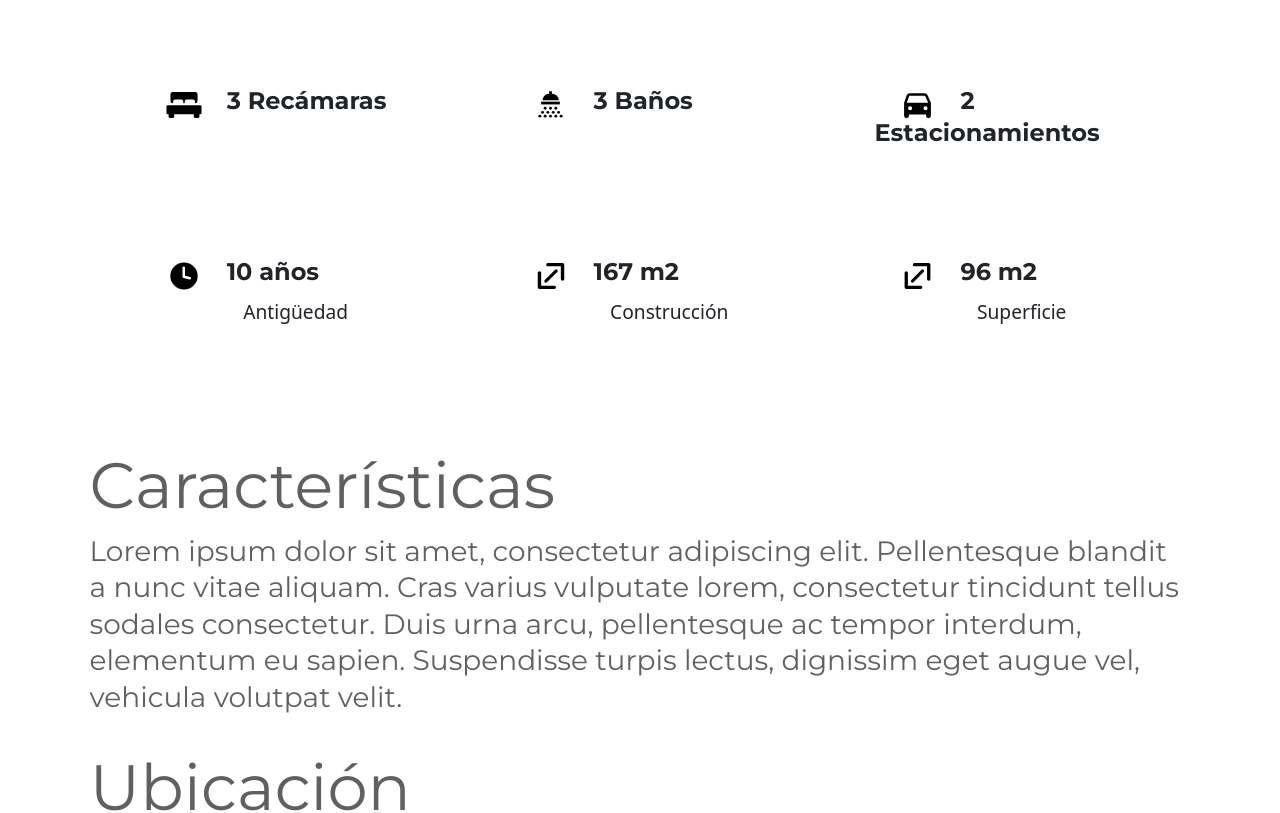
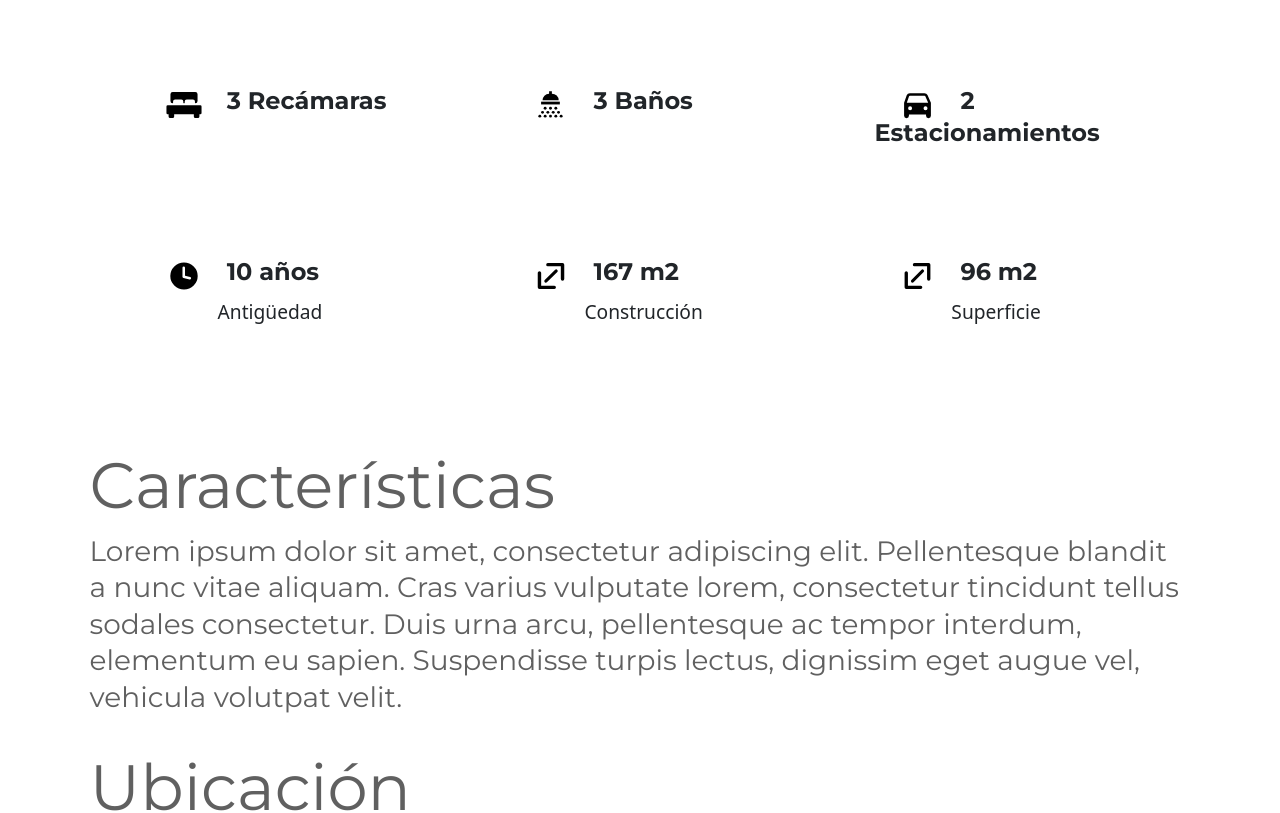
Before and after one commit to gamboamartin/easesores-web, an Angular app: page /compra/inmueble in a window 1280 px wide. Shown: the part 1778-2591 px from the top of the page. Built offline with nearby package versions, Linux system fonts and the light colour scheme.

Commit message:
Fix margin inmueble info

```diff
--- a/src/app/components/inmueble/banner2-inmueble/banner2-inmueble.component.css
+++ b/src/app/components/inmueble/banner2-inmueble/banner2-inmueble.component.css
@@ -38,7 +38,7 @@
 
 .p-b2{
   font-size: 2.4vh;
-  margin: 1vh 0 0 8vw;
+  margin: 1vh 0 0 6vw;
 }
 
 .texto1{
```
